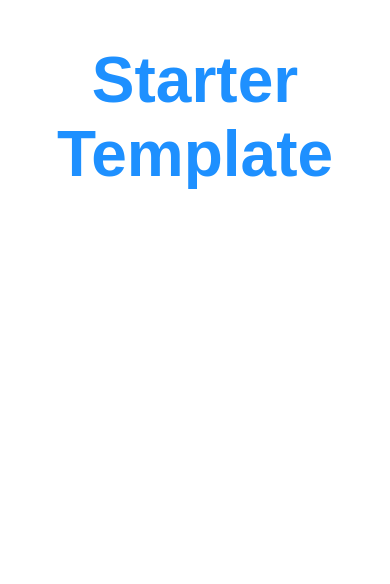
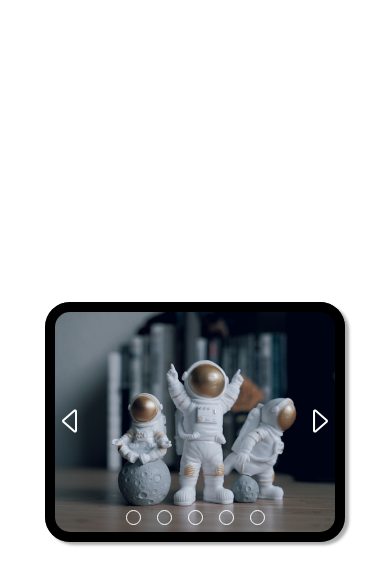
Before and after one commit to carlosfrontend/image-slider-odin-project, a website built with webpack: page src/index.html in a window 390 px wide. Built offline with nearby package versions, Linux system fonts and the light colour scheme.

Commit message:
Feat: Updated config

```diff
--- a/src/index.html
+++ b/src/index.html
@@ -6,6 +6,19 @@
     <title><%= htmlWebpackPlugin.options.title %></title>
   </head>
   <body>
-    <h1 class="starter-title">Starter Template</h1>
+    <div class="pictures-frame">
+      <div class="image">
+        <div class="arrows-container">
+          <i class="bi bi-caret-left"></i><i class="bi bi-caret-right"></i>
+        </div>
+      </div>
+     <div class="circles-container">
+      <div class="circle-1"></div>
+        <div class="circle-2"></div>
+        <div class="circle-3"></div>
+        <div class="circle-4"></div>
+        <div class="circle-5"></div>
+     </div>
+    </div>
   </body>
 </html>
--- a/src/index.js
+++ b/src/index.js
@@ -1,3 +1,10 @@
 import './styles/main.css';
+import image1 from './images/ju-guan-D-jLxBtEwaA-unsplash.jpg';
+import image2 from './images/aperture-vintage-GFKx0wazemc-unsplash.jpg';
+import image3 from './images/daniele-colucci-OtXJhYjbKeg-unsplash.jpg'
+import image4 from './images/denis-degioanni-9wH624ALFQA-unsplash.jpg'
+import image5 from './images/thanh-nguyen-XZj8Z6Elmz4-unsplash.jpg'
 
-console.log('Hello Starter Template!');
+const myImages = [image1, image2, image3, image4, image5];
+
+document.querySelector('.image').style.backgroundImage = `url(${myImages[0]})`
--- a/src/styles/main.css
+++ b/src/styles/main.css
@@ -1,7 +1,98 @@
-.starter-title{
-    font-family: sans-serif;
-    font-weight: bold;
-    color:dodgerblue;
-    text-align: center;
-    font-size: 4rem;
+@import url("https://cdn.jsdelivr.net/npm/bootstrap-icons@1.11.3/font/bootstrap-icons.min.css");
+* {
+  margin: 0;
+  padding: 0;
+  box-sizing: border-box;
 }
+html,
+body {
+  width: 100vw;
+  height: 100vh;
+  display: grid;
+  justify-content: center;
+  align-content: center;
+}
+
+
+.pictures-frame,
+.arrows-container {
+    width: 600px;
+    height: 480px;
+    /* background-color: rgba(236, 236, 243, 0.457); mask */
+}
+
+.image {
+  background-position: center center;
+  background-size: cover;
+  border-radius: 25px;
+}
+
+.arrows-container {
+  display: flex;
+  justify-content: space-between;
+  align-items: center;
+  border: 10px solid black;
+  border-radius: 25px;
+  box-shadow: 4px 3px 3px rgba(0, 0, 0, 0.329);
+}
+
+
+
+.circles-container {
+  position: relative;
+  width: 600px;
+  height: 40px;
+  bottom: 50px;
+  display: flex;
+  justify-content: center;
+  gap: 1em;
+  align-items: center;
+}
+.circle-1,
+.circle-2,
+.circle-3,
+.circle-4,
+.circle-5 {
+  height: 30px;
+  width: 30px;
+  border: 2px solid #ffffff;
+  border-radius: 50%;
+  cursor: pointer;
+}
+.bi-caret-left,
+.bi-caret-right {
+  font-size: 4rem;
+  color: white;
+  cursor: pointer;
+}
+
+@media screen and (max-width: 700px) {
+  .pictures-frame,
+  .arrows-container {
+    width: 300px;
+    height: 240px;
+  }
+  .bi-caret-left,
+  .bi-caret-right {
+    font-size: 2rem;
+    color: white;
+  }
+
+  .circles-container {
+    position: relative;
+    width: 300px;
+    height: 30px;
+    bottom: 40px;
+  }
+
+  .circle-1,
+  .circle-2,
+  .circle-3,
+  .circle-4,
+  .circle-5 {
+    height: 15px;
+    width: 15px;
+    border: 1px solid #ffffff;
+    border-radius: 50%;
+  }
+}
--- a/webpack.common.js
+++ b/webpack.common.js
@@ -1,31 +1,33 @@
-const path = require("path");
-const HtmlWebpackPlugin = require("html-webpack-plugin");
+const path = require('path');
+// eslint-disable-next-line import/no-extraneous-dependencies
+const HtmlWebpackPlugin = require('html-webpack-plugin');
 
 module.exports = {
   entry: './src/index.js',
   plugins: [
     new HtmlWebpackPlugin({
-      title: "Starter Template",
-      favicon: "",
-      filename: "index.html",
-      template: path.resolve(__dirname, "src", "index.html"),
+      title: 'Image Slider',
+      favicon: '',
+      filename: 'index.html',
+      template: path.resolve(__dirname, 'src', 'index.html'),
       inject: true,
     }),
   ], module: {
     rules: [
       {
         test: /\.(png|svg|jpg|jpeg|gif)$/i,
-        type: "asset/resource",
+        type: 'asset/resource',
       },
       {
         test: /\.(woff|woff2|eot|ttf|otf)$/i,
-        type: "asset/resource",
+        type: 'asset/resource',
       },
     ],
   },
   output: {
-    filename: "[name].[contenthash].js",
-    path: path.resolve(__dirname, "dist"),
+    filename: '[name].[contenthash].js',
+    path: path.resolve(__dirname, 'dist'),
     clean: true,
+    assetModuleFilename: 'images/[hash][ext][query]'
   },
 };
--- a/webpack.dev.js
+++ b/webpack.dev.js
@@ -1,14 +1,15 @@
-const path = require("path");
-const { merge } = require("webpack-merge");
-const common = require("./webpack.common");
+const path = require('path');
+// eslint-disable-next-line import/no-extraneous-dependencies
+const { merge } = require('webpack-merge');
+const common = require('./webpack.common');
 
 module.exports = merge(common, {
-  mode: "development",
-  devtool: "inline-source-map",
+  mode: 'development',
+  devtool: 'inline-source-map',
   devServer: {
-    watchFiles: ["src/*.html"],
+    watchFiles: ['src/*.html'],
     static: {
-      directory: path.resolve(__dirname, "dist"),
+      directory: path.resolve(__dirname, 'dist'),
     },
     port: 3000,
     open: true,
@@ -20,7 +21,7 @@ module.exports = merge(common, {
     rules: [
       {
         test: /\.css$/,
-        use: ["style-loader", "css-loader"],
+        use: ['style-loader', 'css-loader'],
       },
     ],
   },
```
Also changed, not shown: package.json (+8 -5 lines), webpack.prod.js (+13 -9 lines), .eslintrc.json, README.md, dist/index.html (deleted), src/images/aperture-vintage-GFKx0wazemc-unsplash.jpg (added), src/images/daniele-colucci-OtXJhYjbKeg-unsplash.jpg (added), src/images/denis-degioanni-9wH624ALFQA-unsplash.jpg (added), src/images/ju-guan-D-jLxBtEwaA-unsplash.jpg (added), src/images/thanh-nguyen-XZj8Z6Elmz4-unsplash.jpg (added), 5 other files.
